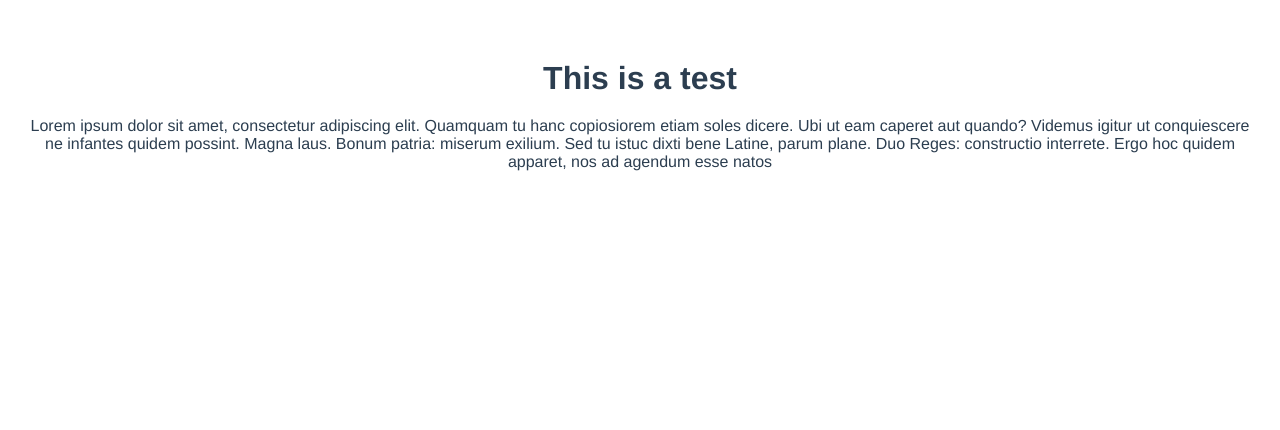
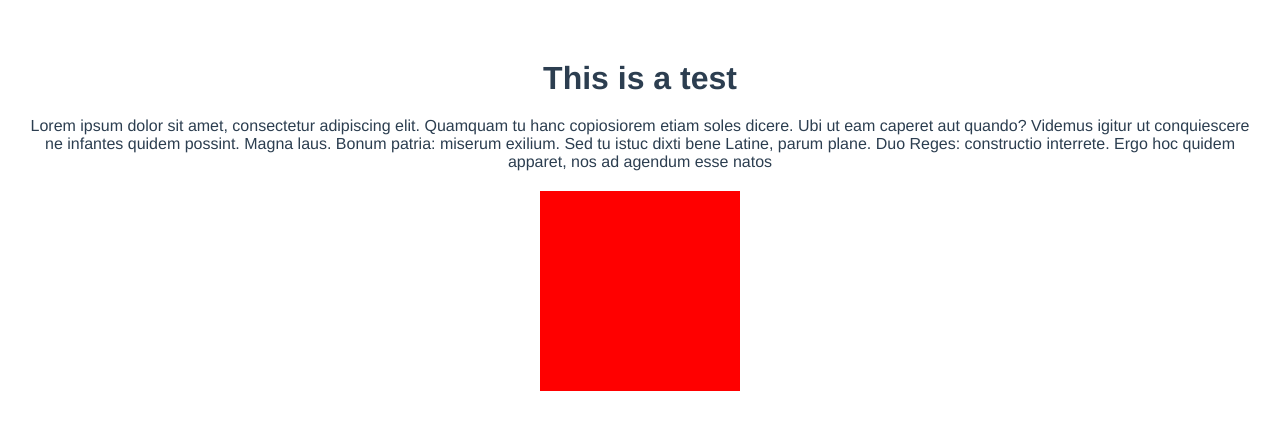
Before and after one commit to mdm106/vue-practice-challenges, a Vue app: page / in a window 1280 px wide. Shown: the top 430 px of the page. Built offline with nearby package versions, Linux system fonts and the light colour scheme.

Commit message:
Adding square component

```diff
--- a/src/components/HelloWorld.vue
+++ b/src/components/HelloWorld.vue
@@ -2,18 +2,21 @@
   <div>
     <Header heading="This is a test" />
     <Paragraph text="Lorem ipsum dolor sit amet, consectetur adipiscing elit. Quamquam tu hanc copiosiorem etiam soles dicere. Ubi ut eam caperet aut quando? Videmus igitur ut conquiescere ne infantes quidem possint. Magna laus. Bonum patria: miserum exilium. Sed tu istuc dixti bene Latine, parum plane. Duo Reges: constructio interrete. Ergo hoc quidem apparet, nos ad agendum esse natos" />
+    <Square />
   </div>
 </template>
 
 <script>
 import Header from './Header.vue'
 import Paragraph from './Paragraph.vue'
+import Square from './Square.vue'
 
 export default {
   name: 'HelloWorld',
   components: {
     Header,
-    Paragraph
+    Paragraph,
+    Square
   }
 }
 </script>
--- /dev/null
+++ b/src/components/Square.vue
@@ -0,0 +1,21 @@
+<template>
+  <div>
+  </div>
+</template>
+
+<script>
+
+export default {
+  name: 'Square',
+}
+</script>
+
+<!-- Add "scoped" attribute to limit CSS to this component only -->
+<style scoped>
+  div {
+    width: 200px;
+    height: 200px;
+    background-color: red;
+    margin: auto;
+  }
+</style>
```
